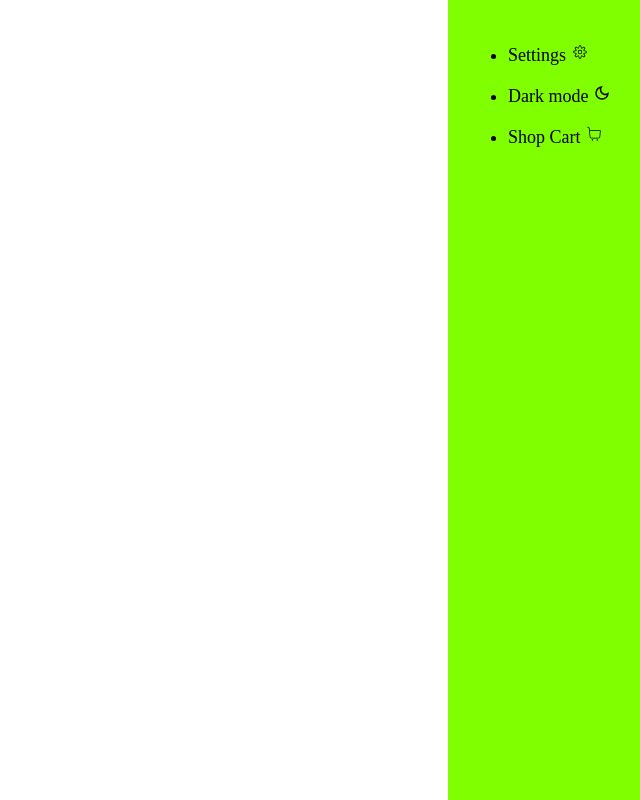
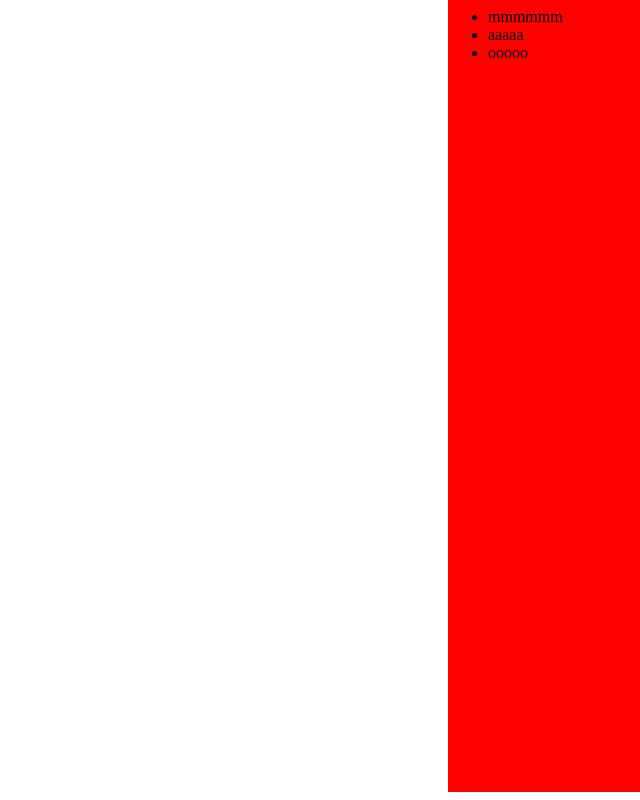
Before and after one commit to Silsaus123/Scam.pro, a Gatsby site: page /randomshit/navbar in a window 1280 px wide. Shown: the whole page, without its empty margins (640-1280 px from the left). Built offline with nearby package versions, Linux system fonts and the light colour scheme; Gatsby itself is replaced by a stand-in of ours.

Commit message:
dette kommer til å ødlege koden tihi

```diff
--- a/src/pages/randomshit/header.css
+++ b/src/pages/randomshit/header.css
@@ -3,6 +3,7 @@
     font-size: 50px;
     border: 2px solid black;
     border-radius: 10px;
+    width: 80%;
     padding: 10px;
     display: flex;
     justify-content: center;
--- a/src/pages/randomshit/navbar.css
+++ b/src/pages/randomshit/navbar.css
@@ -1,14 +1,30 @@
-.Nav{
-    position: fixed;
-    top: 0;
-    bottom: 0;
-    height: 100%;
-    width: 170px;
-    background-color: chartreuse;
-    padding: 25px 20px;
-    left: 85%;
+.nav{
+  width: 15%;
+  height: 100%;
+  background-color: red;
+  position: fixed;
+  right: 0;
+  bottom: 1%;
 }
 
-.navLinks{
-    font-size: large;
+
+
+
+
+.nav:hover{
+    animation-name: sidebaran;
+    animation-duration: 4s;
 }
+
+
+
+
+
+ @keyframes sidebaran {
+    0%{
+        background-color: black; right:0px; top:0px;
+    }
+    50%{
+        background-color: green; right: 20px; top:0px;
+    }
+}
--- a/src/pages/randomshit/navbar.js
+++ b/src/pages/randomshit/navbar.js
@@ -4,23 +4,15 @@ import Darkmode from "./darkmode"
 import ShoppingCart from "./shoppingcart"
 import "./navbar.css"
 
-
-
 function NavBar() {
     return(
-        <navbar className= "Nav">
-            <ul className="navLinks">
-                <li>
-                <Settings/>
-                </li>
-                <li>
-                <Darkmode/>
-                </li>
-                <li>
-                <ShoppingCart/>
-                </li>
+        <div className= "nav">
+            <ul >
+                <li>mmmmmm</li>
+                <li>aaaaa</li>
+                <li>ooooo</li>
             </ul>
-        </navbar>
+        </div>
     )
 }
 
```
